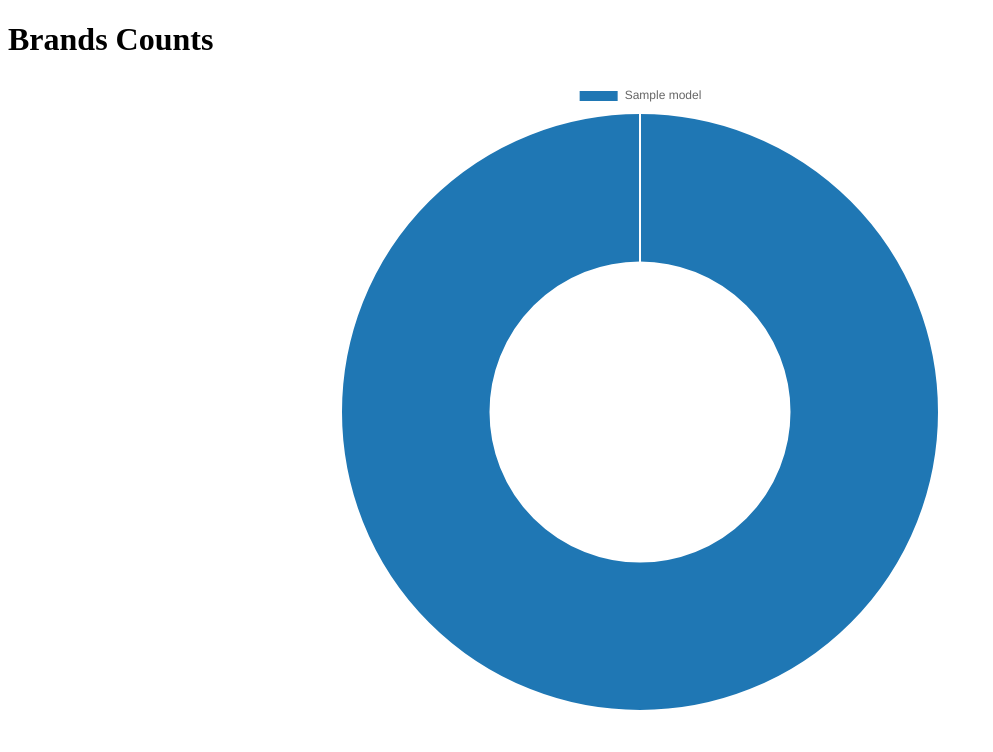
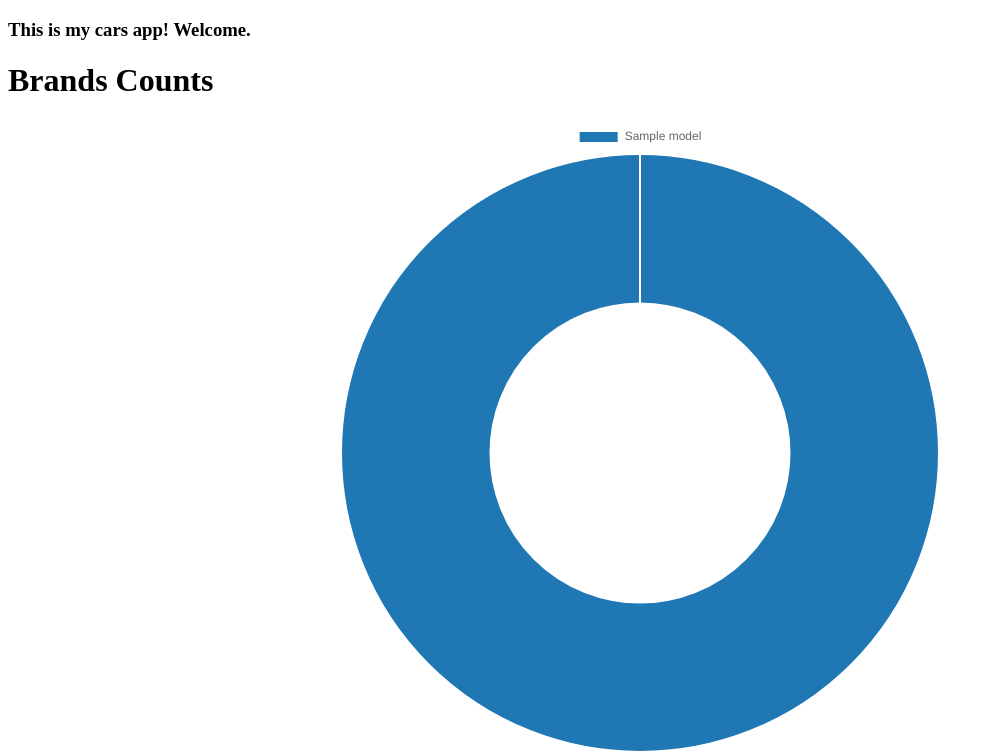
Before and after one commit to mmahnken/carsAppTDD, a Flask app: page /charts in a window 1280 px wide. Shown: the top 752 px of the page, without its empty margins (0-993 px from the left). Run offline with Flask 2, Linux system fonts and the light colour scheme; tables that the repository leaves empty hold one stand-in row (values such as "Sample post"); some libraries are stand-ins or nearby versions.

Commit message:
adding a nice heading to base.html

```diff
--- a/templates/base.html
+++ b/templates/base.html
@@ -10,6 +10,7 @@
     {% endblock %}
 </head>
 <body>
+    <h3>This is my cars app! Welcome.</h3>
     {% block pagecontent %}
     REPLACE ME TOO
     {% endblock %}
```
